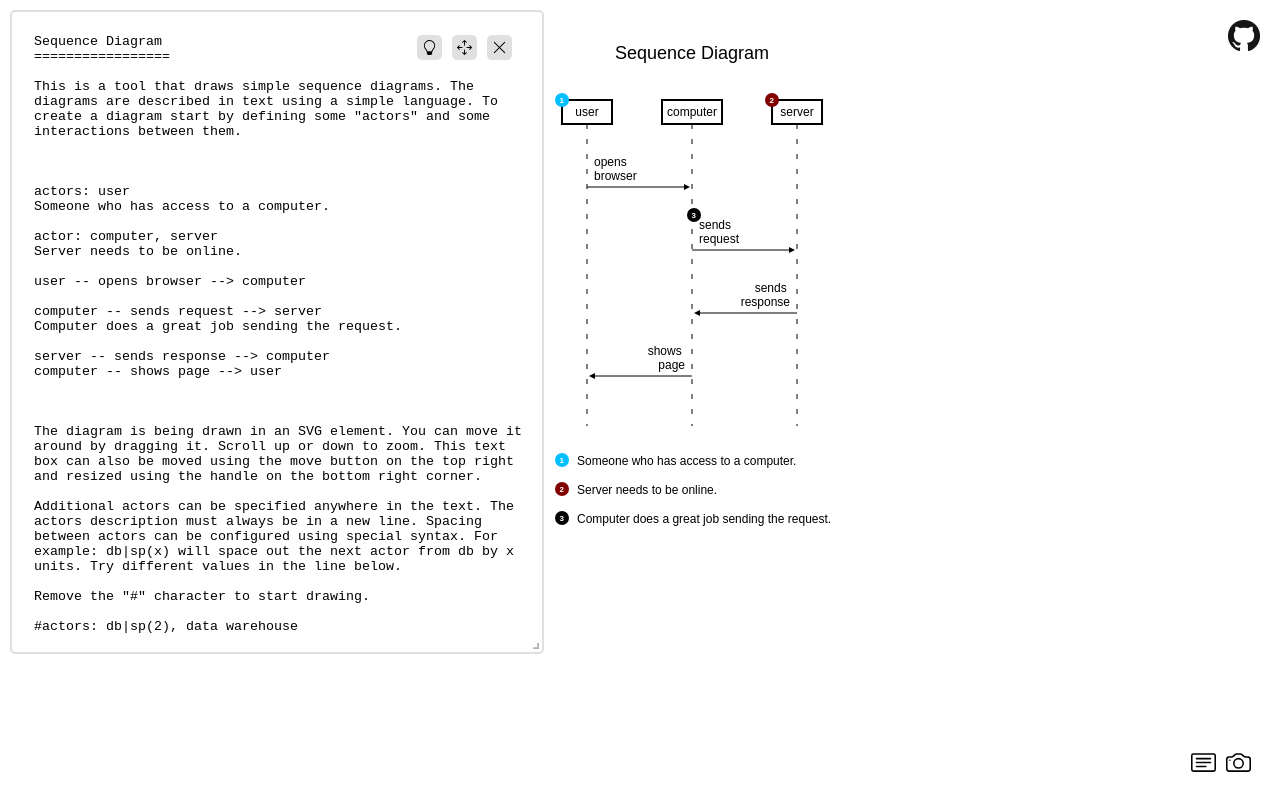
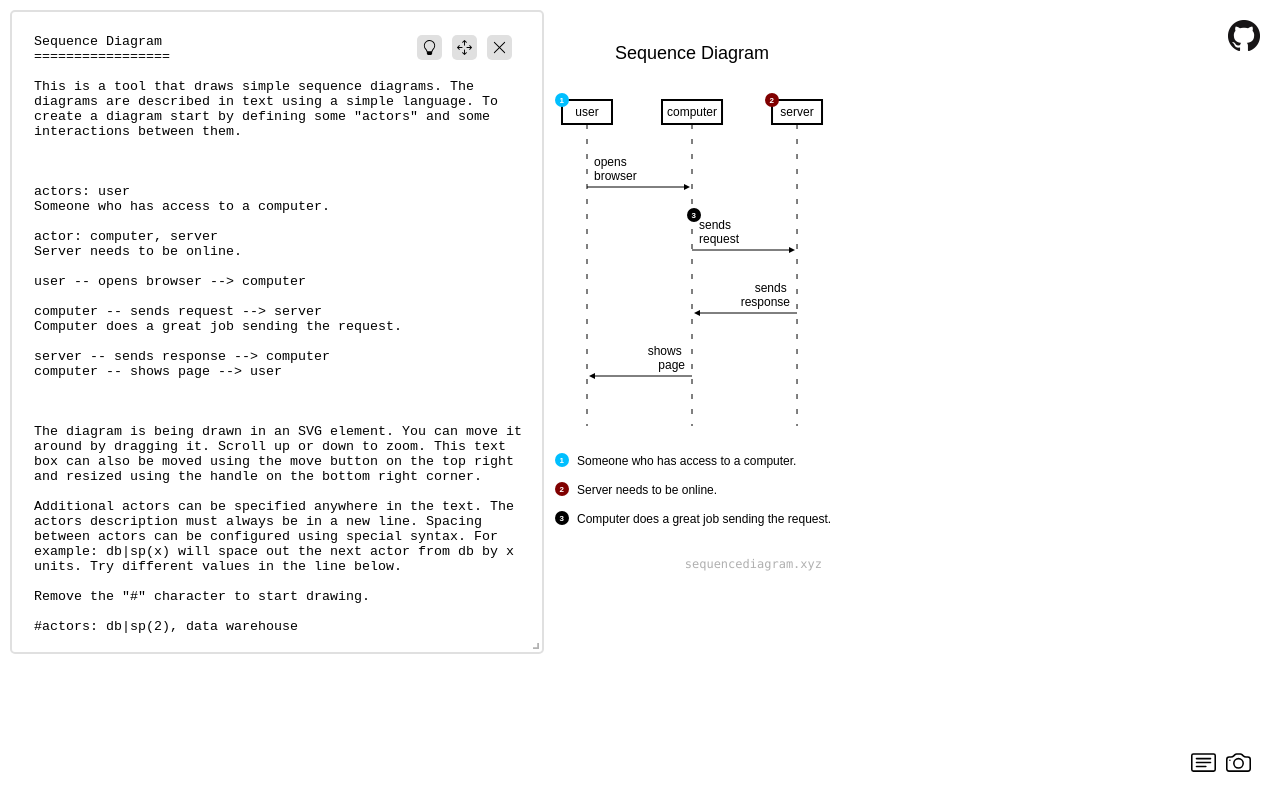
Before and after one commit to rsk7/diagram, a React (Create React App) app: page / in a window 1280 px wide. Built offline with nearby package versions, Linux system fonts and the light colour scheme.

Commit message:
sequencediagram.xyz

```diff
--- a/src/App.tsx
+++ b/src/App.tsx
@@ -75,7 +75,8 @@ function App() {
     layoutHeight,
     layoutWidth,
     title,
-    diagramStartY
+    diagramStartY,
+    watermark
   } = sequenceDiagramLayout(sequenceState.diagram);
 
   const {
@@ -161,6 +162,17 @@ function App() {
               annotation={p.annotationData}
             />
           ))}
+          {watermark && (
+            <text
+              fill="#b0b0b0"
+              style={{ font: "12px Consolas" }}
+              textAnchor="end"
+              x={watermark.x}
+              y={watermark.y}
+            >
+              sequencediagram.xyz
+            </text>
+          )}
         </g>
       </svg>
       <SequenceDescriber
--- a/src/components/downloader.tsx
+++ b/src/components/downloader.tsx
@@ -1,7 +1,7 @@
 import { ReactComponent as CameraIcon } from "../bootstrap-icons/camera.svg";
 import { downloadPng, downloadSvg } from "../services/DownloadService";
 import { useState } from "react";
-import "./Downloader.css";
+import "./downloader.css";
 import ReactDOM from "react-dom";
 
 interface DownloaderProps {
--- a/src/diagram/layout/SequenceDiagramLayout.ts
+++ b/src/diagram/layout/SequenceDiagramLayout.ts
@@ -25,6 +25,7 @@ export default function sequenceDiagramLayout(diagram: SequenceDiagram): {
   layoutHeight: number;
   layoutWidth: number;
   diagramStartY: number;
+  watermark?: { x: number; y: number };
 } {
   const annotationMap = createAnnotationMap(diagram);
   const actors = diagram.actors;
@@ -48,7 +49,10 @@ export default function sequenceDiagramLayout(diagram: SequenceDiagram): {
 
   let layoutHeight = 0;
   let layoutWidth = 0;
+  let layoutEndY = 0;
+  let layoutEndX = 0;
   let annotationDescriptionProps;
+  let watermark;
 
   if (lastLifeline && lastMessage) {
     setLifelineLength(lifelineProps, lastMessage.endY + PADDING);
@@ -57,6 +61,7 @@ export default function sequenceDiagramLayout(diagram: SequenceDiagram): {
       lastLifeline.textBoxDetails.width +
       PADDING +
       PADDING * 0.2;
+    layoutEndX = layoutWidth;
     annotationDescriptionProps = createAnnotationSequence(
       Array.from(annotationMap.values()),
       firstLifeline.x,
@@ -64,12 +69,17 @@ export default function sequenceDiagramLayout(diagram: SequenceDiagram): {
       layoutWidth - 2 * PADDING
     );
     if (annotationDescriptionProps?.length) {
-      layoutHeight =
-        annotationDescriptionProps[annotationDescriptionProps.length - 1].endY +
-        PADDING;
+      layoutEndY =
+        annotationDescriptionProps[annotationDescriptionProps.length - 1].endY;
+      layoutHeight = layoutEndY + PADDING + PADDING * 0.2;
     } else {
-      layoutHeight = lastLifeline.y + lastLifeline.length + PADDING;
+      layoutEndY = lastLifeline.y + lastLifeline.length;
+      layoutHeight = layoutEndY + PADDING + PADDING * 0.2;
     }
+    watermark = {
+      x: layoutEndX - (PADDING + PADDING * 0.2),
+      y: layoutEndY + PADDING * 0.6
+    };
   }
 
   let title;
@@ -97,6 +107,7 @@ export default function sequenceDiagramLayout(diagram: SequenceDiagram): {
     diagramStartY,
     layoutHeight,
     layoutWidth,
-    title
+    title,
+    watermark
   };
 }
```
